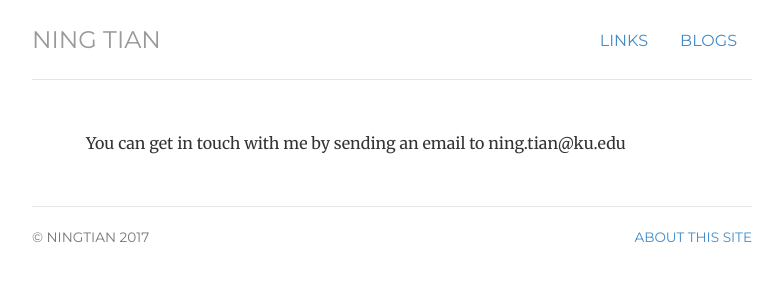
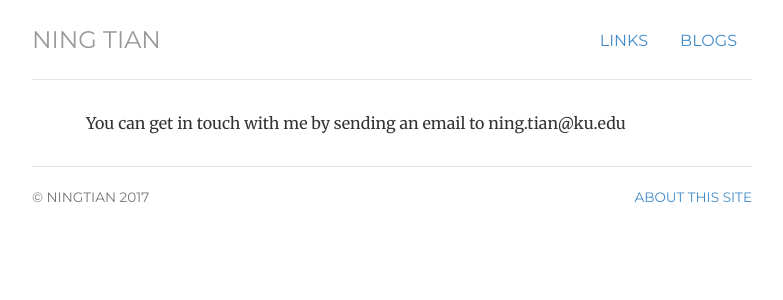
Before and after one commit to ningtian/ningtian.github.io, a Jekyll site: the page built from contact/index.html, in a window 1280 px wide. Shown: the top 300 px of the page, without its empty margins (248-1031 px from the left). Built offline with Jekyll 4.4.1, drawn with Linux system fonts in a browser that asks for light colours.

Commit message:
Update style.css

```diff
--- a/css/style.css
+++ b/css/style.css
@@ -38,7 +38,7 @@
 ul.listblogs li {line-height: 30px; }
 
 /* Blog */
-.blog, .contact, .about, .error, .swatches { width: 85%; margin: 0 auto; line-height: 66px; }
+.blog, .contact, .about, .error, .swatches { width: 85%; margin: 0 auto; line-height: 26px; }
 .blog h2.date, .swatch-log h2.date { font-size: 24.5px; font-weight: 300; font-style: italic; }
 
 /* Swatches */
```
